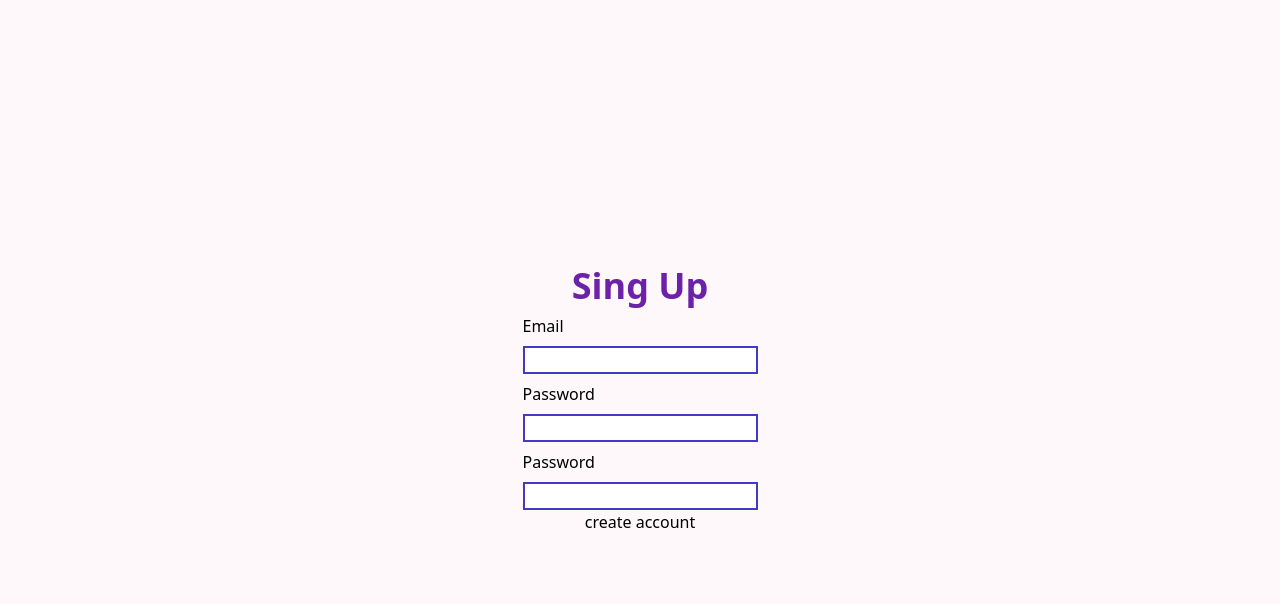
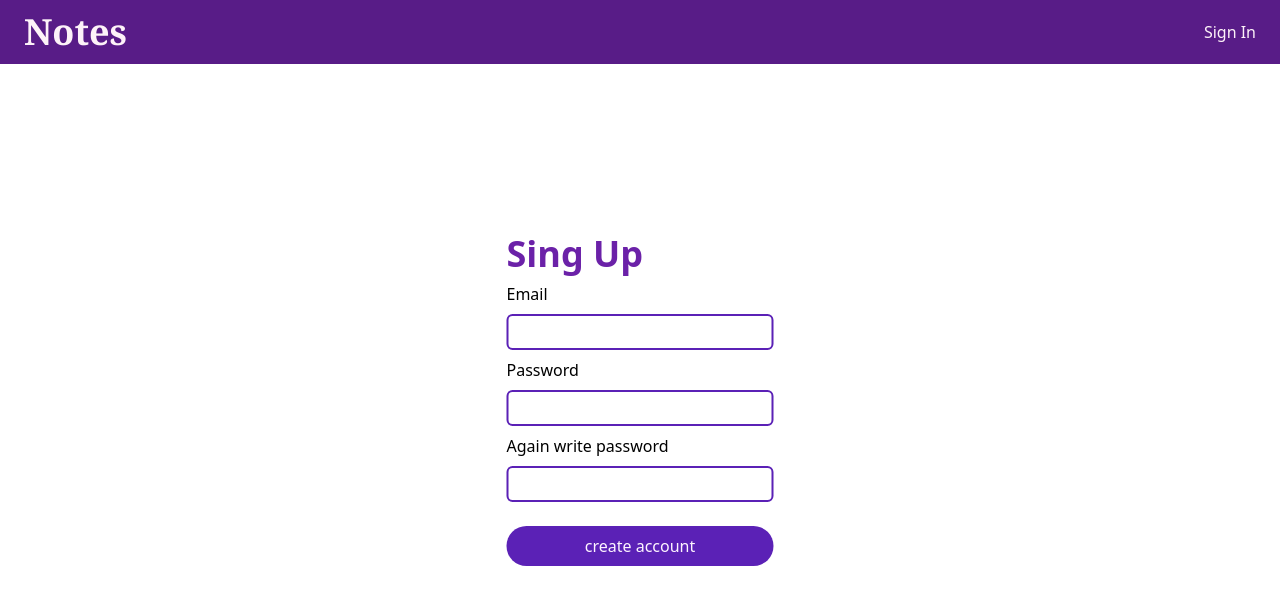
Before and after one commit to Lachicagladiadora/simple-notes-frontend, a React (Vite) app: page / in a window 1280 px wide. Shown: the top 604 px of the page. Built offline with nearby package versions, Linux system fonts and the light colour scheme.

Commit message:
feat: add ui from sign up and refactor of project file

```diff
--- a/src/App.tsx
+++ b/src/App.tsx
@@ -1,78 +1,21 @@
-import {
-  // ClipboardDocumentIcon,
-  MagnifyingGlassIcon,
-} from "@heroicons/react/16/solid";
-import {
-  PencilIcon,
-  TrashIcon,
-  ClipboardDocumentIcon,
-} from "@heroicons/react/24/outline";
+import { SignInForm } from "./components/SignInForm";
 
 function App() {
   return (
-    <main className="py-12 flex flex-col justify-center items-center w-full h-screen bg-pink-50 bg-opacity-50">
-      <h1 className="font-bold text-4xl capitalize text-purple-800">Sing Up</h1>
-      {/* <div className=" py-8 flex gap-1 items-center text-sm w-3/4 justify-center">
-        <input className="border-2 border-fuchsia-950 rounded-full flex-1 py-2 px-4 text-violet-500 font-bold"></input>
-        <button>
-          <MagnifyingGlassIcon className="h-8 w-8 text-fuchsia-950" />
-        </button>
-      </div>
-      <div className="w-3/4 pt-10">
-        <div className="relative bg-violet-300  p-4 rounded-3xl">
-          <div className="absolute -right-3 -top-4 px-2 py-1 flex gap-2 bg-pink-100 rounded-full">
-            <button>
-              <PencilIcon className="h-6 w-6 text-fuchsia-950" />
-            </button>
-            <button>
-              <TrashIcon className="h-6 w-6 text-fuchsia-950" />
-            </button>
-            <button>
-              <ClipboardDocumentIcon className="h-6 w-6 text-fuchsia-950" />
-            </button>
-          </div>
-          helllo Lorem ipsum dolor, sit amet consectetur adipisicing elit.
-          Possimus debitis iusto pariatur, vero, officia ad corrupti at laborum
-          ex vitae quisquam accusantium sed facilis dolore reprehenderit,
-          doloribus tempora veritatis ipsam.
-        </div>
-      </div> */}
-      <form method="POST" action="" className="flex flex-col">
-        <label htmlFor="email" className="py-2">
-          Email
-        </label>
-        <input
-          id="email"
-          type="email"
-          required
-          className="border-2 border-indigo-700"
-        />
-
-        <label htmlFor="password" className="py-2">
-          Password
-        </label>
-        <input
-          id="password"
-          type="password"
-          required
-          className="border-2 border-indigo-700"
-        />
-        <label htmlFor="password-review" className="py-2">
-          Password
-        </label>
-        <input
-          id="password-review"
-          type="password"
-          required
-          className="border-2 border-indigo-700"
-        />
-        <button>create account</button>
-      </form>
-    </main>
+    <>
+      <header className="w-full h-16 bg-purple-900 flex items-center justify-center capitalize text-pink-50 px-6">
+        <h1 className="font-bold text-4xl font-serif flex-1">notes</h1>
+        <section className="w-auto capitalize">
+          <ul className="flex gap-4">
+            <li>sign in</li>
+          </ul>
+        </section>
+      </header>
+      <main className="py-12 flex flex-col justify-center items-center">
+        <SignInForm />
+      </main>
+    </>
   );
 }
 
 export default App;
-
-// POST: /api/v1/auth/sign-up
-// POST: /api/v1/auth/sign-in
--- /dev/null
+++ b/src/components/Note.tsx
@@ -0,0 +1,29 @@
+import {
+  PencilIcon,
+  TrashIcon,
+  ClipboardDocumentIcon,
+} from "@heroicons/react/16/solid";
+
+export const Note = () => {
+  return (
+    <div className="w-3/4 pt-10">
+      <div className="relative bg-violet-300  p-4 rounded-3xl">
+        <div className="absolute -right-3 -top-4 px-2 py-1 flex gap-2 bg-pink-100 rounded-full">
+          <button>
+            <PencilIcon className="h-6 w-6 text-fuchsia-950" />
+          </button>
+          <button>
+            <TrashIcon className="h-6 w-6 text-fuchsia-950" />
+          </button>
+          <button>
+            <ClipboardDocumentIcon className="h-6 w-6 text-fuchsia-950" />
+          </button>
+        </div>
+        helllo Lorem ipsum dolor, sit amet consectetur adipisicing elit.
+        Possimus debitis iusto pariatur, vero, officia ad corrupti at laborum ex
+        vitae quisquam accusantium sed facilis dolore reprehenderit, doloribus
+        tempora veritatis ipsam.
+      </div>
+    </div>
+  );
+};
--- /dev/null
+++ b/src/components/Searcher.tsx
@@ -0,0 +1,12 @@
+import { MagnifyingGlassIcon } from "@heroicons/react/16/solid";
+
+export const Searcher = () => {
+  return (
+    <section className=" py-8 flex gap-1 items-center text-sm w-3/4 justify-center">
+      <input className="border-2 border-fuchsia-950 rounded-full flex-1 py-2 px-4 text-violet-500 font-bold"></input>
+      <button>
+        <MagnifyingGlassIcon className="h-8 w-8 text-fuchsia-950" />
+      </button>
+    </section>
+  );
+};
--- /dev/null
+++ b/src/components/SignInForm.tsx
@@ -0,0 +1,83 @@
+import { useState } from "react";
+
+export const SignInForm = () => {
+  const [email, setEmail] = useState("");
+  const [password, setPassword] = useState("");
+  const [passwordReview, setPasswordReview] = useState("");
+
+  const form = { email: email, password: password };
+
+  return (
+    <div className="absolute top-2/4 left-2/4 -translate-x-1/2 -translate-y-1/2">
+      <h1 className="font-bold text-4xl capitalize text-purple-800 w-full">
+        Sing Up
+      </h1>
+
+      <form method="POST" action="" className="flex flex-col">
+        <label htmlFor="email" className="py-2">
+          Email
+        </label>
+        <input
+          id="email"
+          type="email"
+          required
+          value={email}
+          onChange={(e) => setEmail(() => e.target.value)}
+          className="border-2 border-violet-800 py-1 px-4 rounded-md"
+        />
+
+        <label htmlFor="password" className="py-2">
+          Password
+        </label>
+        <input
+          id="password"
+          type="password"
+          required
+          value={password}
+          onChange={(e) => setPassword(() => e.target.value)}
+          className="border-2 border-violet-800 py-1 px-4 rounded-md"
+        />
+        <label htmlFor="password-review" className="py-2">
+          Again write password
+        </label>
+        <input
+          id="password-review"
+          type="password"
+          required
+          value={passwordReview}
+          onChange={(e) => setPasswordReview(() => e.target.value)}
+          className="border-2 border-violet-800 py-1 px-4 rounded-md"
+        />
+        <button
+          className="bg-violet-800 text-fuchsia-50 mt-6 p-2 rounded-full"
+          type="submit"
+          onClick={() => POST("/api/v1/auth/sign-up", JSON.stringify(form))}
+          onSubmit={(e) => createAccount(e)}
+        >
+          create account
+        </button>
+      </form>
+    </div>
+  );
+};
+
+const createAccount = (e: React.FormEvent<HTMLButtonElement>) => {
+  console.log("create account", { e });
+  e.preventDefault();
+  // POST("/api/v1/auth/sign-up");
+};
+
+const POST = async <R, P>(url: string, body: P): Promise<R> => {
+  const res = await fetch(url, {
+    method: "POST",
+    body: JSON.stringify(body),
+    headers: { "Content-type": "application/json; charset=UTF-8" },
+  });
+  const data = res.json();
+  return data;
+};
+
+// const
+
+// POST: /api/v1/auth/sign-up
+// POST: /api/v1/auth/sign-in
```
Also changed, not shown: src/index.css (+0 -10 lines).
